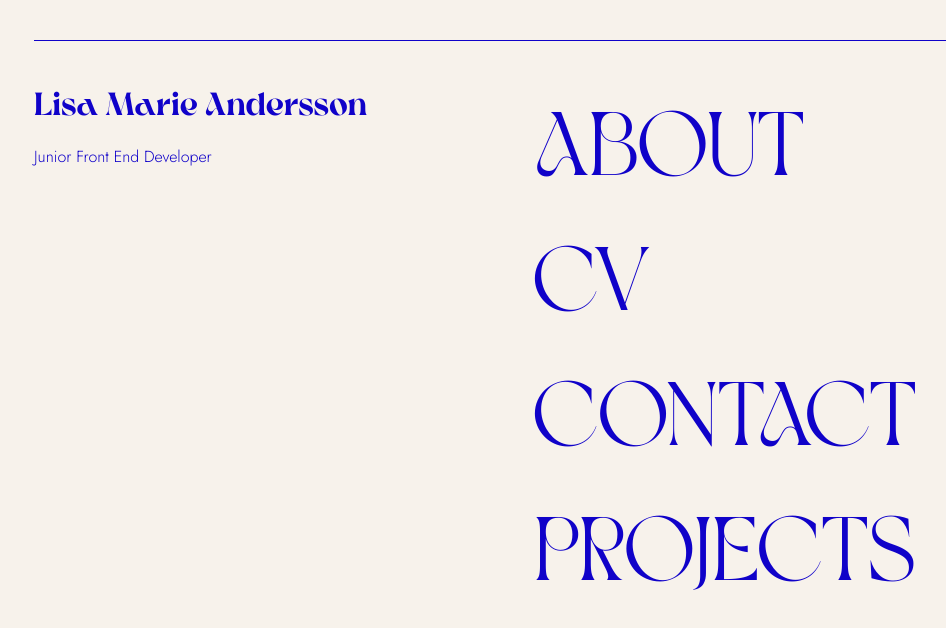
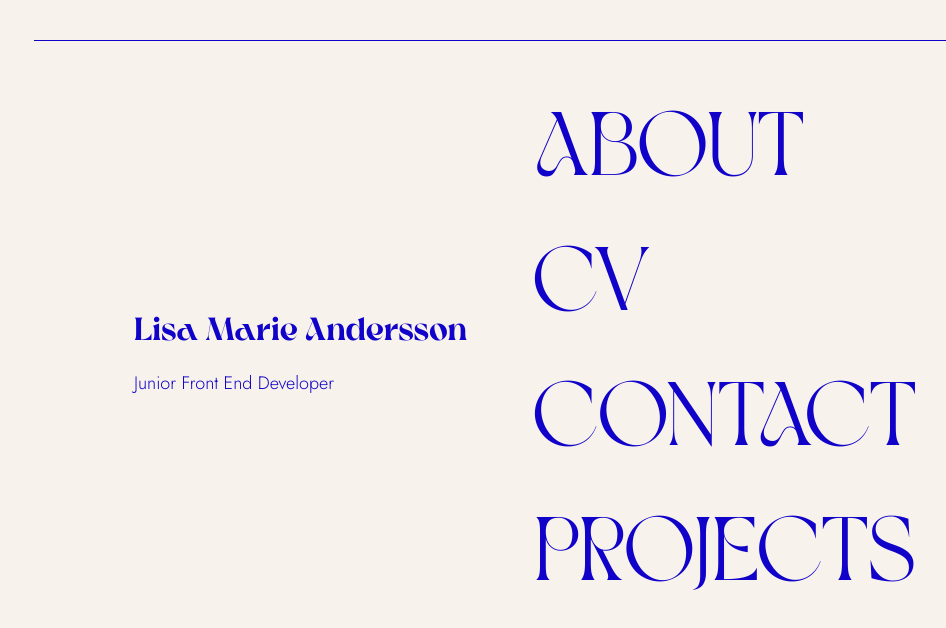
Before and after one commit to lisamarieandersson/showcase-pro, a React (Vite) app: page / in a window 1280 px wide. Shown: the top 628 px of the page, without its empty margins (26-972 px from the left). Built offline with nearby package versions, Linux system fonts and the light colour scheme.

Commit message:
add flex to intro

```diff
--- a/src/components/intro/Intro.scss
+++ b/src/components/intro/Intro.scss
@@ -3,7 +3,10 @@
 @import '../../styles/mixins/grid-child.scss';
 
 .intro {
-  @include grid-child(1, 5);
+  @include grid-child(2, 4);
+  display: flex;
+  flex-direction: column;
+  justify-content: center;
 
   &__name {
     font-family: 'Crake Bold', serif;
@@ -14,5 +17,6 @@
     font-family: 'Jost', sans-serif;
     font-weight: 300;
     margin-block-start: $spacing-xxs;
+    font-size: 1.125rem;
   }
 }
```
